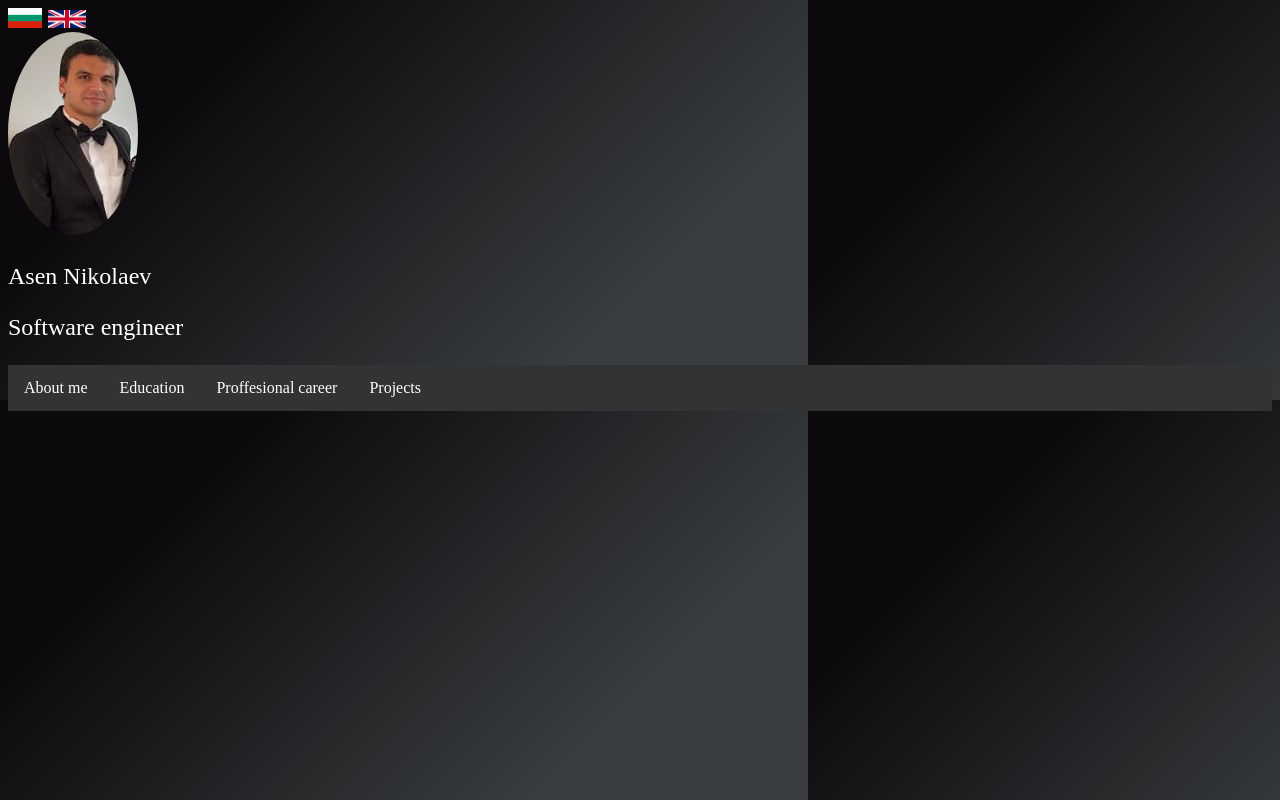
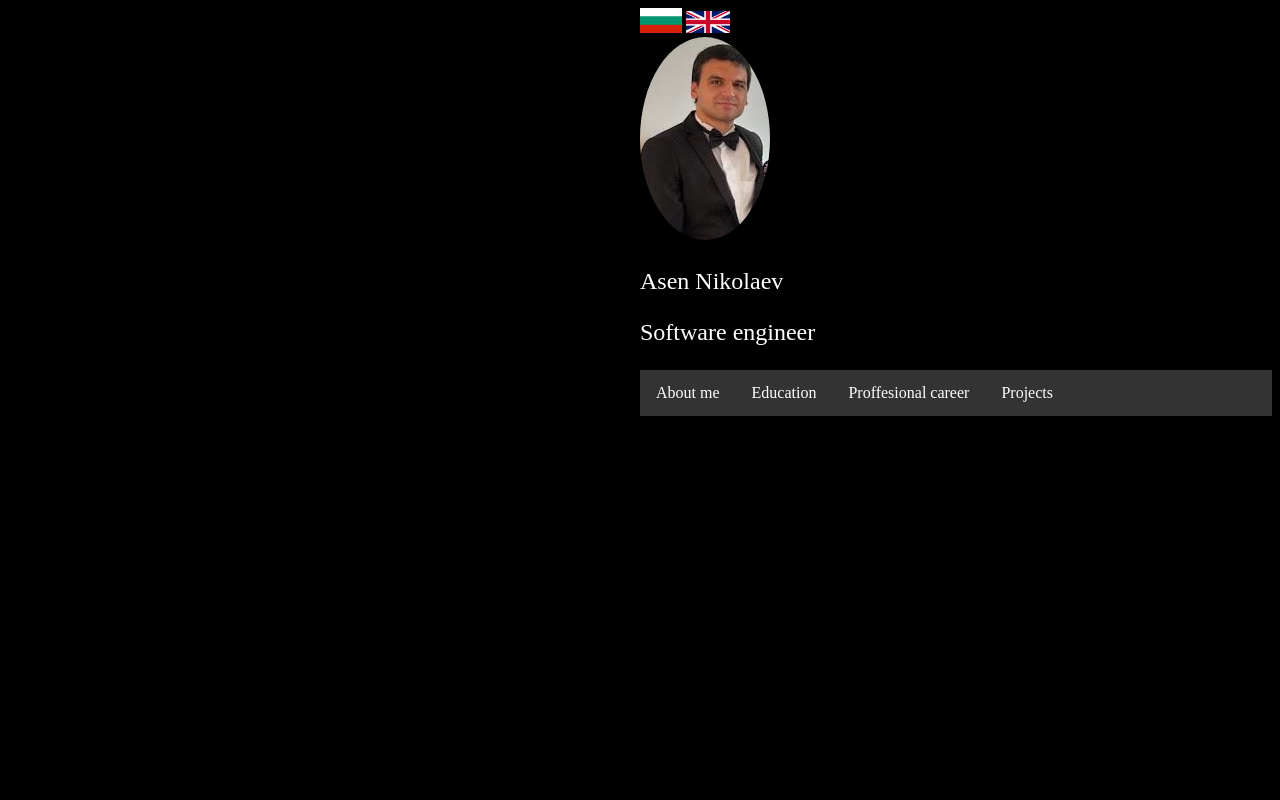
Before and after one commit to asen1995/asen-nikolaev-web-site, an Angular app: page / in a window 1280 px wide. Built offline with nearby package versions, Linux system fonts and the light colour scheme.

Commit message:
design changes - centrilized content

```diff
--- a/src/app/home-screen/home-screen.component.html
+++ b/src/app/home-screen/home-screen.component.html
@@ -4,7 +4,9 @@
     <img class="en-flag" src="assets/flags/en.jpg" (click)="changeLanguage(appLanguageEnum.English)" />
 
 </div>
-<div id="adminDiv" *ngIf="appLanguage == appLanguageEnum.Bulgarian">
+
+
+<div class="profile-div" *ngIf="appLanguage == appLanguageEnum.Bulgarian">
 
     <div class="pic-name">
         <img class="profile-picture" src="assets/asen-costume.jpg" />
@@ -22,7 +24,7 @@
 
 </div>
 
-<div id="adminDiv" *ngIf="appLanguage == appLanguageEnum.English">
+<div class="profile-div" *ngIf="appLanguage == appLanguageEnum.English">
 
 
 
--- a/src/app/home-screen/home-screen.component.scss
+++ b/src/app/home-screen/home-screen.component.scss
@@ -4,21 +4,25 @@
 }
 
 #flags-box{
-
+  margin-left: 50%;
 }
 
 .profile-picture{
   border-radius: 50%;
 }
 
+.profile-div{
+  margin-left: 50%;
+}
+
 .en-flag{
-  width: 3%;
-  height: 3%;
+  width: 7%;
+  height: 7%;
   margin-left: 0.5%;
 }
 .bg-flag{
-  width: 2.7%;
-  height: 2.7%;
+    width: 6.7%;
+    height: 6.7%;
 }
 
 ul {
--- a/src/styles.scss
+++ b/src/styles.scss
@@ -1,4 +1,5 @@
 body {
-    background-image: url('assets/background-gradient.jpg');
-    background-repeat: repeat;
+    // background-image: url('assets/background-gradient.jpg');
+    // background-repeat: repeat;
+    background-color: black;
 }
```
